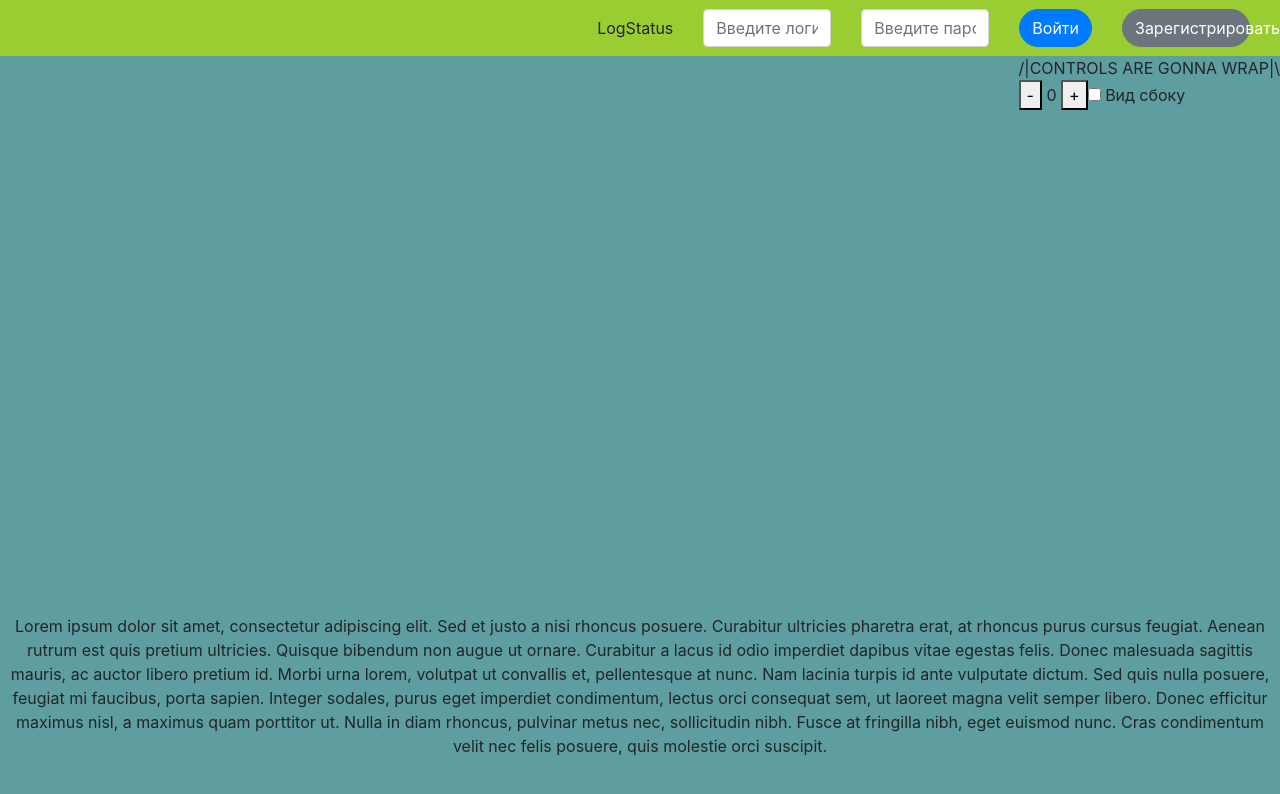
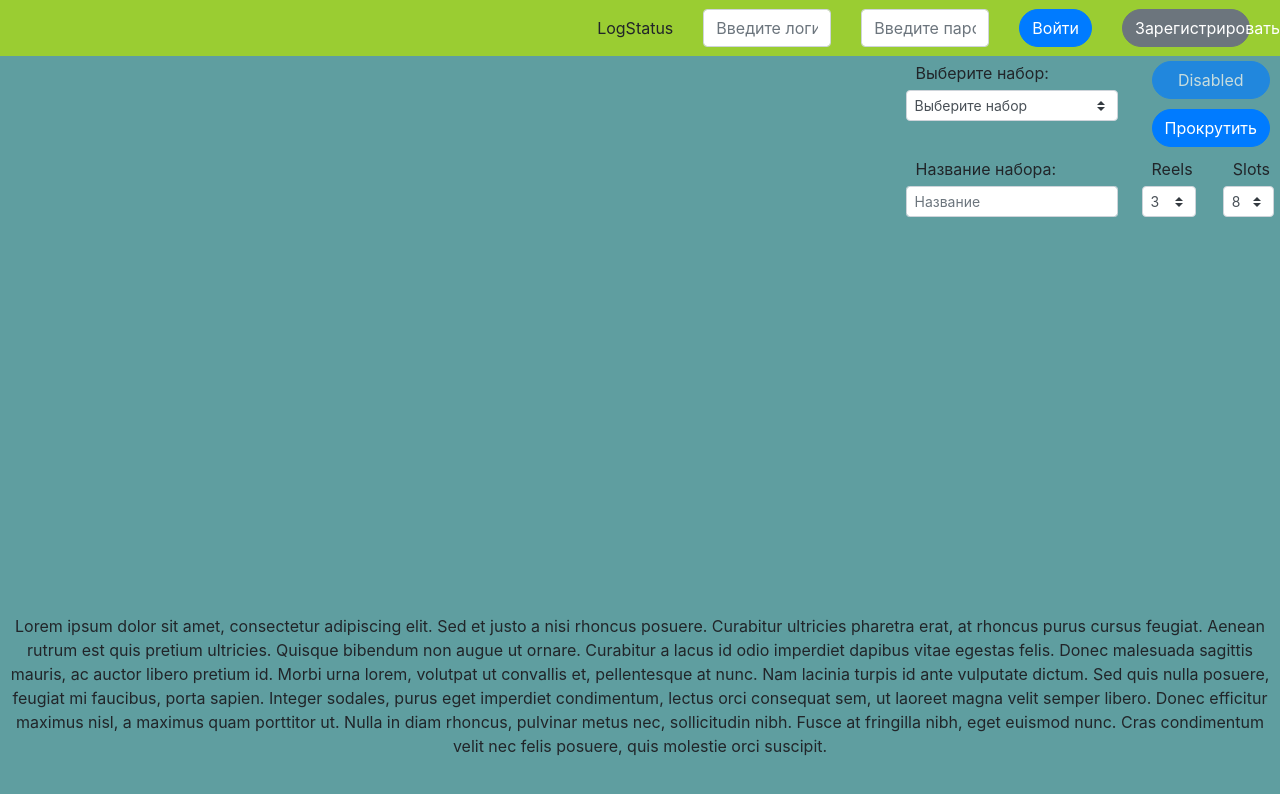
Before and after one commit to BlackandWhite3/slot-machine-2, a Vue app: page / in a window 1280 px wide. Shown: the top 794 px of the page. Built offline with nearby package versions, Linux system fonts and the light colour scheme.

Commit message:
added AdvancedControls

```diff
--- a/src/App.vue
+++ b/src/App.vue
@@ -1,18 +1,19 @@
 <template>
   <app-layout>
     <div slot="controls">
-      <div>/|CONTROLS ARE GONNA WRAP|\</div>
+      <!--<div>/|CONTROLS ARE GONNA WRAP|\</div>
       <button @click="updateCount(-1)">-</button>
       {{ reel_count }}
       <button @click="updateCount(1)">+</button>
       <label>
         <input type="checkbox" id="xray" @click="goPerspective"/>
         Вид сбоку
-      </label>
+      </label>-->
+      <advanced-controls></advanced-controls>
     </div>
     <div slot="reels" class="d-flex flex-row flex-nowrap">
       <div v-for="i in reel_count" :key="i">
-        <reel :reel-id="reel_count" :slots-per-reel="8"></reel>
+        <reel :reel-id="reel_count - 1" :slots-per-reel="8"></reel>
       </div>
     </div>
     <div slot="text-gen">
@@ -23,6 +24,7 @@
 <script>
 import Layout from "./components/Layout";
 import Reel from "./components/Reel";
+import AdvancedControls from "./components/controls/AdvancedControls";
 import TextGen from "./components/TextGen";
 
 export default {
@@ -55,7 +57,8 @@ export default {
   components: {
     AppLayout: Layout,
     TextGen: TextGen,
-    Reel: Reel
+    Reel: Reel,
+    AdvancedControls: AdvancedControls
   }
 };
 </script>
--- a/src/components/Reel.vue
+++ b/src/components/Reel.vue
@@ -14,6 +14,7 @@ export default {
   },
   data() {
     return {
+
       slotAngle: 0,
       reelRadius: 0,
       panelHeight: 188
@@ -27,7 +28,7 @@ export default {
       return Math.round(panelHeight / 2 / Math.tan(Math.PI / slotsPerReel));
     }
   },
-  /*Разметка в Created()*/
+  /*Старый способ, перенесённый из jQuery*/
   mounted() {
     this.slotAngle = this.getSlotAngle(this.slotsPerReel);
     this.reelRadius = this.getReelRadius(this.panelHeight, this.slotsPerReel);
--- a/src/components/controls/AdvancedControls.vue
+++ b/src/components/controls/AdvancedControls.vue
@@ -1,13 +1,57 @@
 <template>
-  <div>
-    1231
+  <div class="d-flex flex-row justify-content-between">
+    <div class="d-flex flex-column justify-content-between" style="min-width: 180px">
+      <div class="d-flex flex-column justify-content-start">
+        <p>Выберите набор:</p>
+        <b-form-select v-model="set" :options="sets" size="sm" class="w-90"></b-form-select>
+      </div>
+      <div class="d-flex flex-column justify-content-end">
+        <p>Название набора:</p>
+        <b-form-input v-model="MyName" placeholder="Название" size="sm" class="w-90"></b-form-input>
+      </div>
+    </div>
+    <div class="d-flex flex-column justify-content-between">
+      <b-button disabled pill variant="primary">Disabled</b-button>
+      <b-button pill variant="primary">Прокрутить</b-button>
+      <div class="d-flex flex-row justify-content-between">
+        <div class="d-flex flex-column">
+          <p>Reels</p>
+          <b-form-select v-model="reelsCount" :options="OneToEight" size="sm" class="w-90"></b-form-select>
+        </div>
+        <div class="d-flex flex-column">
+          <p>Slots</p>
+          <b-form-select v-model="slotsCount" :options="OneToEight" size="sm" class="w-90"></b-form-select>
+        </div>
+      </div>
+    </div>
   </div>
 </template>
 
 <script>
 export default {
-  name: "AdvancedControls"
+  name: "AdvancedControls",
+  data() {
+    return {
+      set: null,
+      MyName: null,
+      reelsCount: 3,
+      slotsCount: 8,
+      sets: [
+        { value: null, text: "Выберите набор" },
+        { value: "first", text: "Первый набор" },
+        { value: "second", text: "Второй рабор" }
+      ],
+      OneToEight: [1, 2, 3, 4, 5, 6, 7, 8]
+    };
+  }
 };
 </script>
 
-<style scoped></style>
+<style scoped>
+  button, p {
+    margin: 5px 10px;
+  }
+  .w-90 {
+    max-width: 90%;
+  }
+</style>
```
